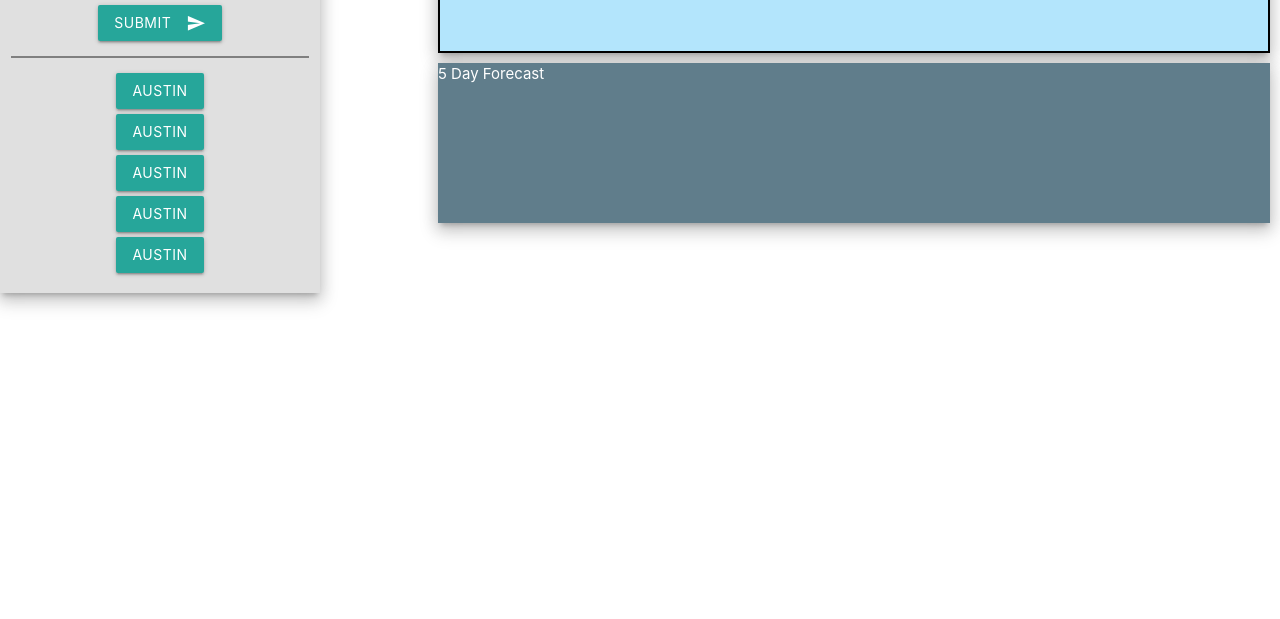
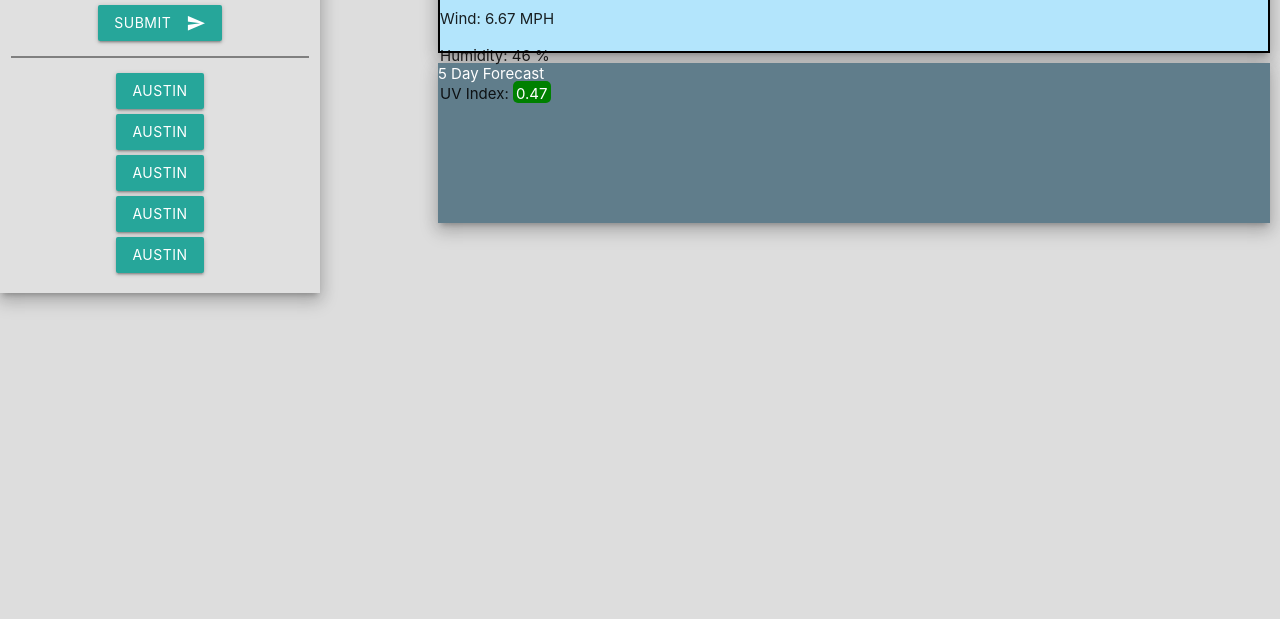
Before and after one commit to D-Whipp/weather-dashboard, a plain HTML site: page index.html in a window 1280 px wide. Shown: the part 181-800 px from the top of the page. Drawn offline with nearby package versions, Linux system fonts and the light colour scheme.

Commit message:
styled weather report

```diff
--- a/assets/css/styles.css
+++ b/assets/css/styles.css
@@ -1,3 +1,7 @@
+body {
+    background-color: #ddd;
+}
+
 .nav-wrapper {
     background: linear-gradient(to right, #0084ff, #470047);
 }
@@ -32,3 +36,11 @@
 .border-bot {
     border-bottom: 2px solid grey;
 }
+
+.uv-index {
+    background-color: green;
+    border-radius: 5px;
+    color: #fff;
+    padding: 3px 3px 0 3px;
+    width: 100px;
+}
--- a/index.html
+++ b/index.html
@@ -74,7 +74,11 @@
       <div class="float-right">
         <!-- WEATHER REPORT START -->
         <div class="row l9 light-blue lighten-4 z-depth-3 weather-report">
-          Weather Report
+          <h4>Atlanta (3/30/2021) __</h4>
+          <p class="temp">Temp: 74.01&deg;F</p>
+          <p class="wind">Wind: 6.67 MPH</p>
+          <p class="humidity">Humidity: 46 &percnt;</p>
+          <p class="uv">UV Index: <span class="uv-index">0.47</span></p>
         </div>
         <!-- WEATHER REPORT END -->
 
```
